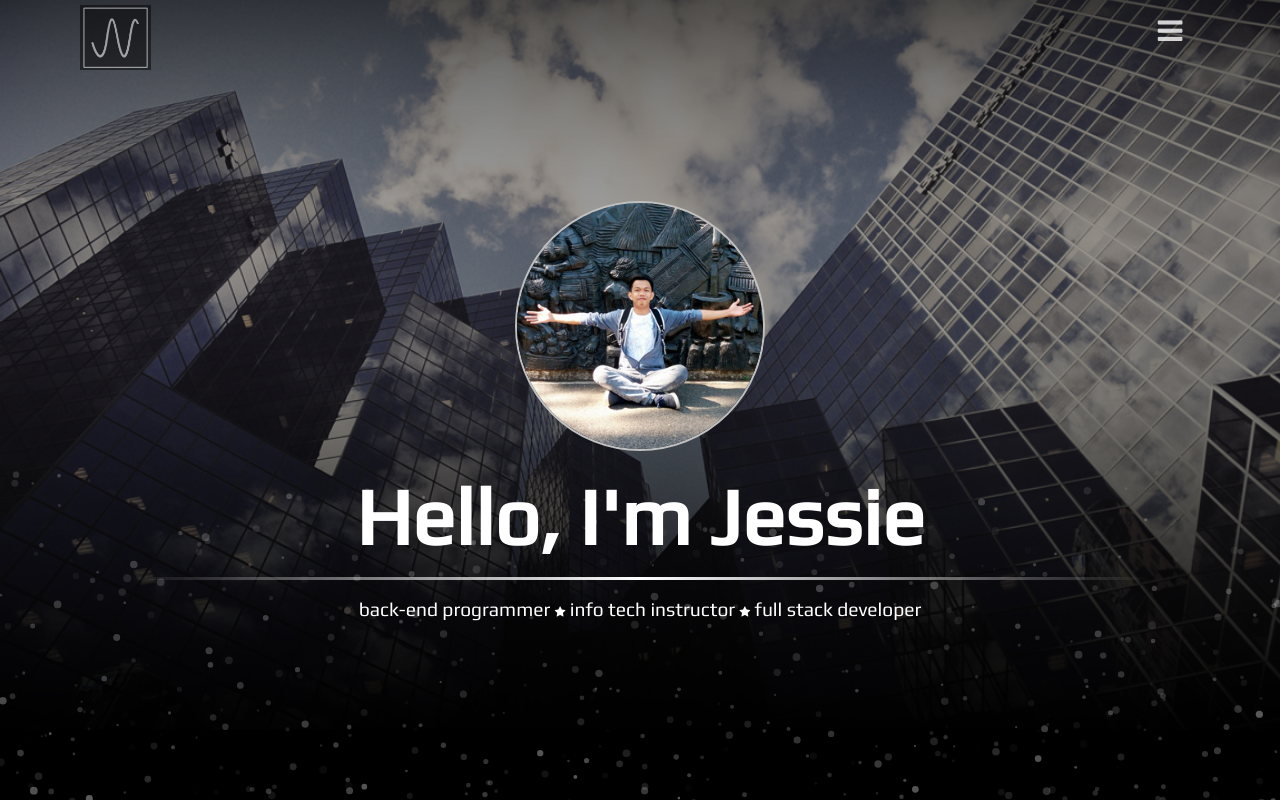
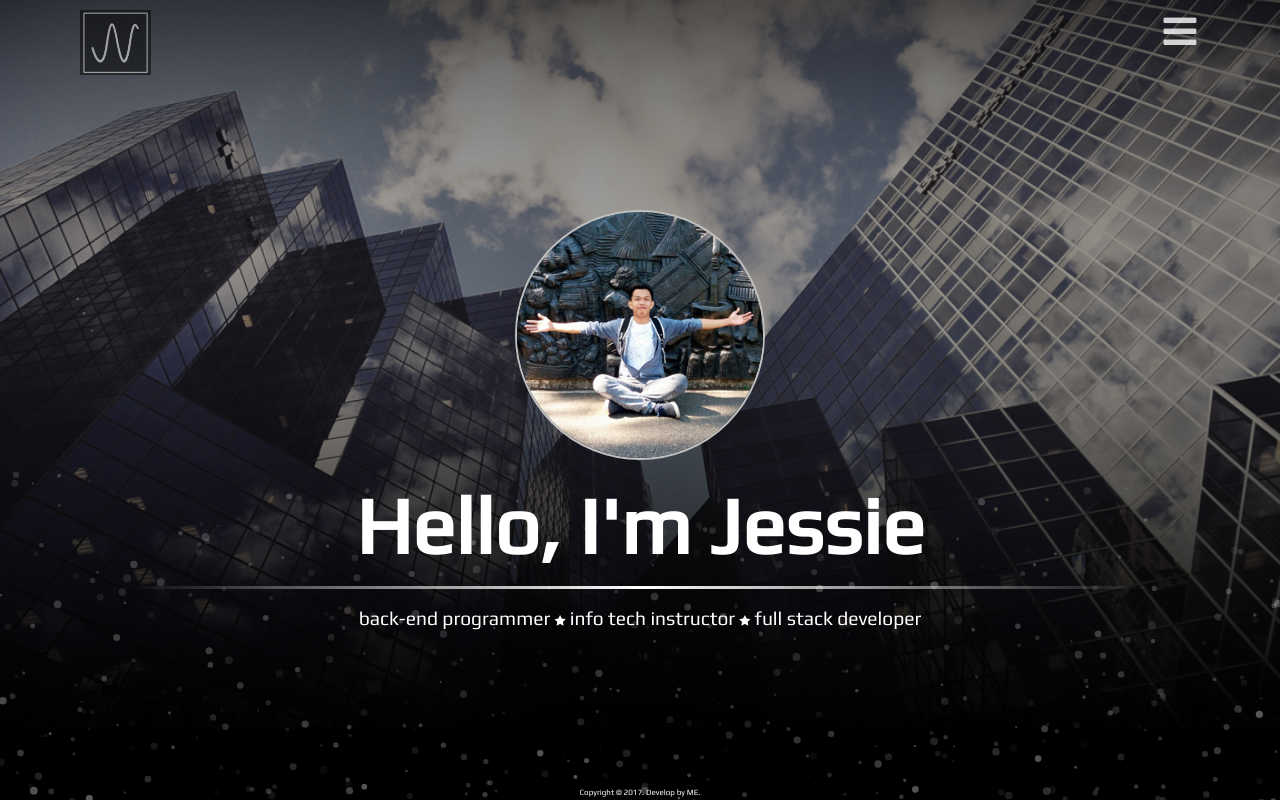
Before and after one commit to siegren/siegren, a plain HTML site: page index.html in a window 1280 px wide. Drawn offline with Linux system fonts and the light colour scheme.

Commit message:
added footer

```diff
--- a/css/desktop.css
+++ b/css/desktop.css
@@ -46,6 +46,7 @@ body{
 	border-right: 3px solid #000;
 	border-left: 3px solid #000;
 	opacity: 0.5;
+	margin-top: 5px;
 	float: left;
 }
 
@@ -54,11 +55,12 @@ body{
 	width: 60px;
 	/*height: 60px;*/
 	display: block;
-	font-size: 3em;
+	font-size: 4em;
 	text-align: center;
 	padding: 5px;
 	position: relative;
-	top: -10px;
+	top: -20px;
+	right: -10px;
 		float: right;
 		cursor: pointer;
 /*	line-height: 100px*/
@@ -395,3 +397,16 @@ input:focus{
 	font-weight: bolder;
 	text-transform: uppercase;
 }
+
+#footer{
+	position: absolute;
+	bottom: 0;
+	width: 100%;
+	font-size: 0.5em;
+	color: #fff;
+	padding-bottom: 3px;
+}
+
+#footer p{
+	text-align: center
+}
--- a/index.html
+++ b/index.html
@@ -26,7 +26,6 @@
 
     		<span class="nav"><i class="fa fa-bars" aria-hidden="true"></i></span>
 
-
     		<nav>
     	    	<ul>
     			<li class="info">information</li>
@@ -44,7 +43,9 @@
 			<h2>back-end programmer <i class="fa fa-star" aria-hidden="true"></i> info tech instructor <i class="fa fa-star" aria-hidden="true"></i> full stack developer</h2>
     	</div>
     </div>
-
+    <div id="footer">
+    	<p>Copyright &copy; 2017. Develop by ME.</p>
+    </div>
 
 </div>
 
```
Lines whose indentation alone changed are shown as unchanged.
